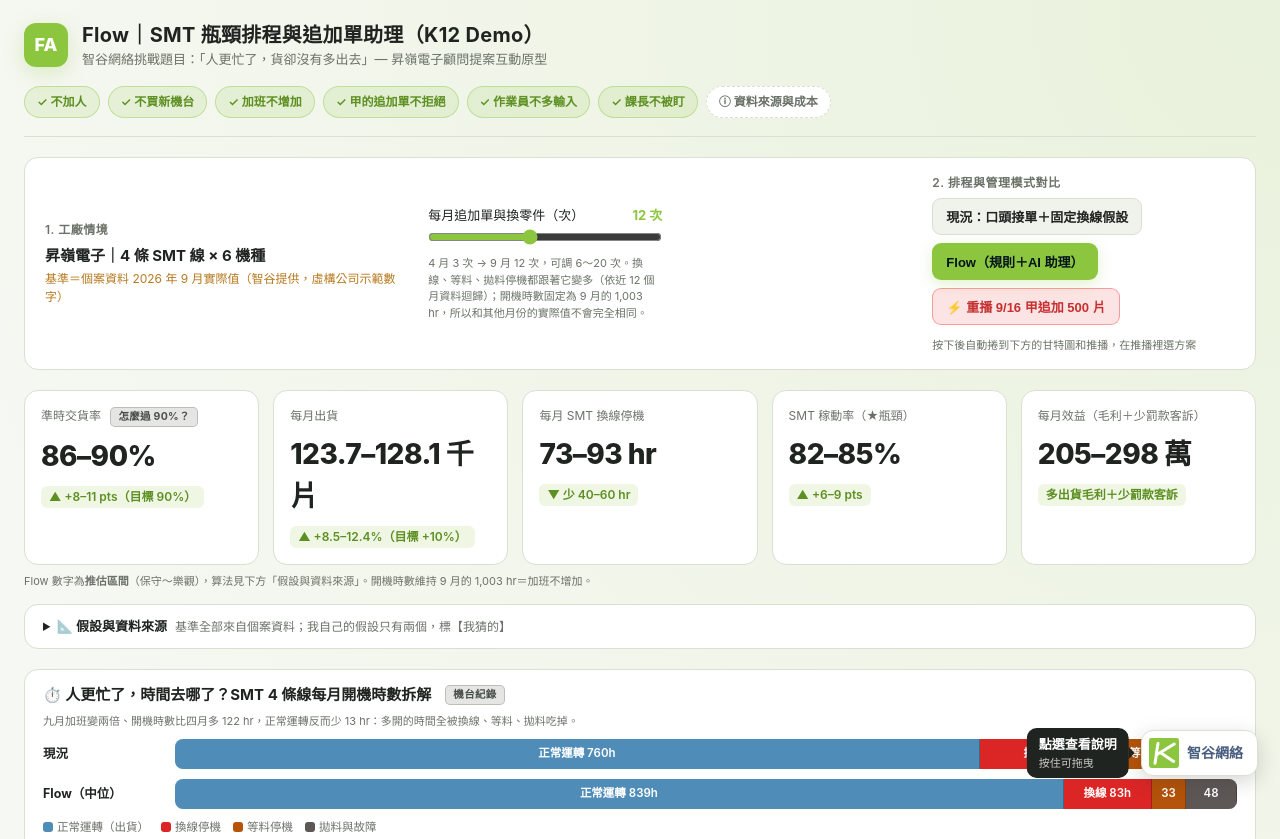
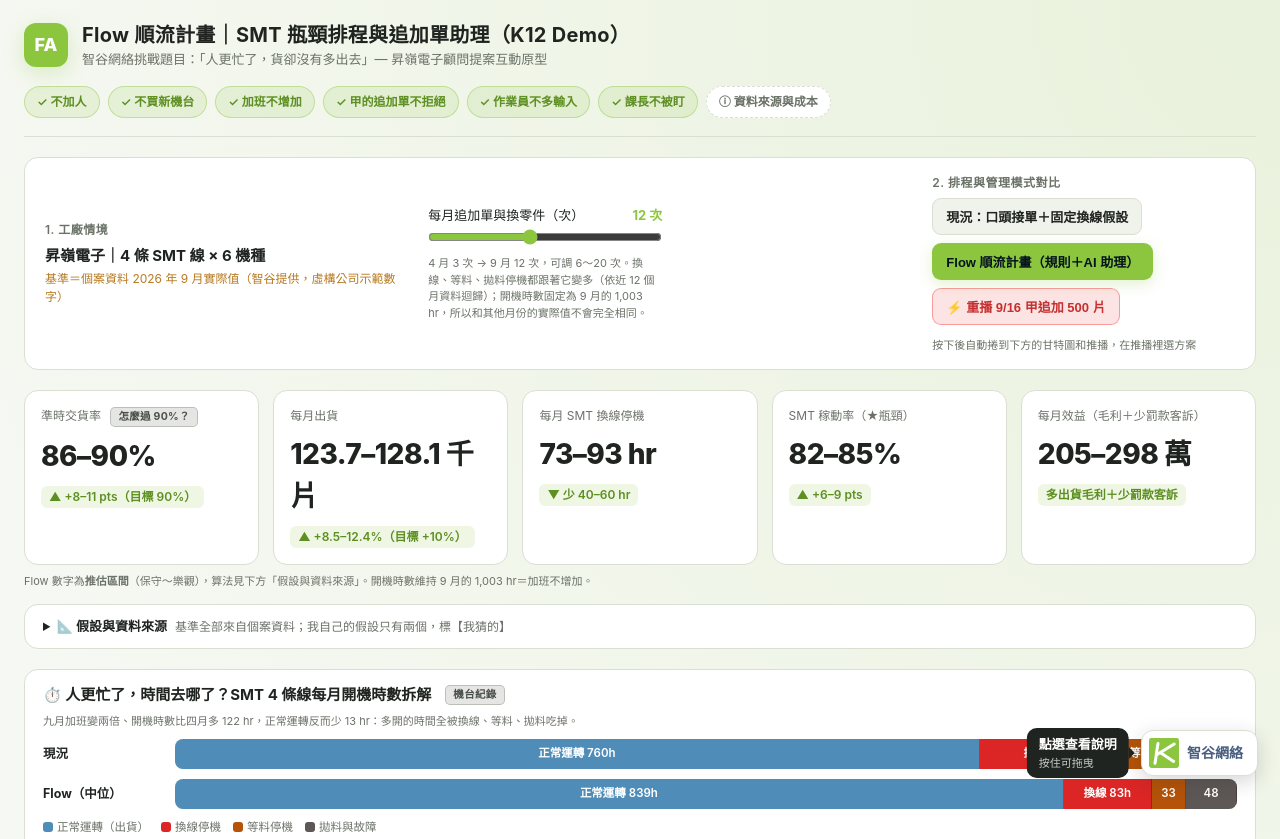
Before and after one commit to jeremy93tnt-crypto/AI-2026-k12-flow-demo, a plain HTML site: page index.html in a window 1280 px wide. Shown: the top 839 px of the page. Drawn offline with Linux system fonts and the light colour scheme.

Commit message:
Add files via upload

```diff
--- a/index.html
+++ b/index.html
@@ -3,7 +3,7 @@
 <head>
   <meta charset="UTF-8" />
   <meta name="viewport" content="width=device-width, initial-scale=1.0" />
-  <title>Flow 瓶頸排程 Demo</title>
+  <title>Flow 順流計畫 Demo</title>
   <style>
     :root {
       --bg: #f6f8f3;
@@ -646,7 +646,7 @@
       <div class="brand">
         <div class="logo">FA</div>
         <div>
-          <h1>Flow｜SMT 瓶頸排程與追加單助理（K12 Demo）</h1>
+          <h1>Flow 順流計畫｜SMT 瓶頸排程與追加單助理（K12 Demo）</h1>
           <p>智谷網絡挑戰題目：「人更忙了，貨卻沒有多出去」— 昇嶺電子顧問提案互動原型</p>
         </div>
       </div>
@@ -684,7 +684,7 @@
         <label>2. 排程與管理模式對比</label>
         <div class="mode-btns">
           <button id="btnLegacy">現況：口頭接單＋固定換線假設</button>
-          <button id="btnAi" class="btn-ai active">Flow（規則＋AI 助理）</button>
+          <button id="btnAi" class="btn-ai active">Flow 順流計畫（規則＋AI 助理）</button>
           <button id="btnShock" class="btn-danger">⚡ 重播 9/16 甲追加 500 片</button>
           <div class="kpi-note" style="margin-top:4px">按下後自動捲到下方的甘特圖和推播，在推播裡選方案</div>
         </div>
@@ -1400,7 +1400,7 @@
         <p>把提案裡的做法做成可以操作的網頁。基準數字全部來自智谷提供的個案資料 1–3（2026 年 9 月）；自己假設的地方標【我猜的】。整頁在瀏覽器裡執行，不連網、不需要帳號或金鑰。</p>
         <h3>三步驟試用</h3>
         <ol>
-          <li><strong>看全廠影響：</strong>拖上方滑桿「每月追加單與換零件次數」，再切換「現況」和「Flow」，比較準時率、出貨、換線停機和毛利。</li>
+          <li><strong>看全廠影響：</strong>拖上方滑桿「每月追加單與換零件次數」，再切換「現況」和「Flow 順流計畫」，比較準時率、出貨、換線停機和毛利。</li>
           <li><strong>交給 Agent：</strong>在「Agent 工作台」選一則 9 月真實訊息（9/16 電話、9/2 LINE、9/24 口頭、9/14 換零件），按「▶ 交給 Agent」，看它一步步讀訊息、查資料、算代價、寫建議；最後按「核准」，看排程怎麼變、通知了誰。</li>
           <li><strong>重播 9/16：</strong>按上方紅色「⚡ 重播 9/16 甲追加 500 片」，在甘特圖和工單表比較兩個方案；右側推播可以直接核准。</li>
         </ol>
```
